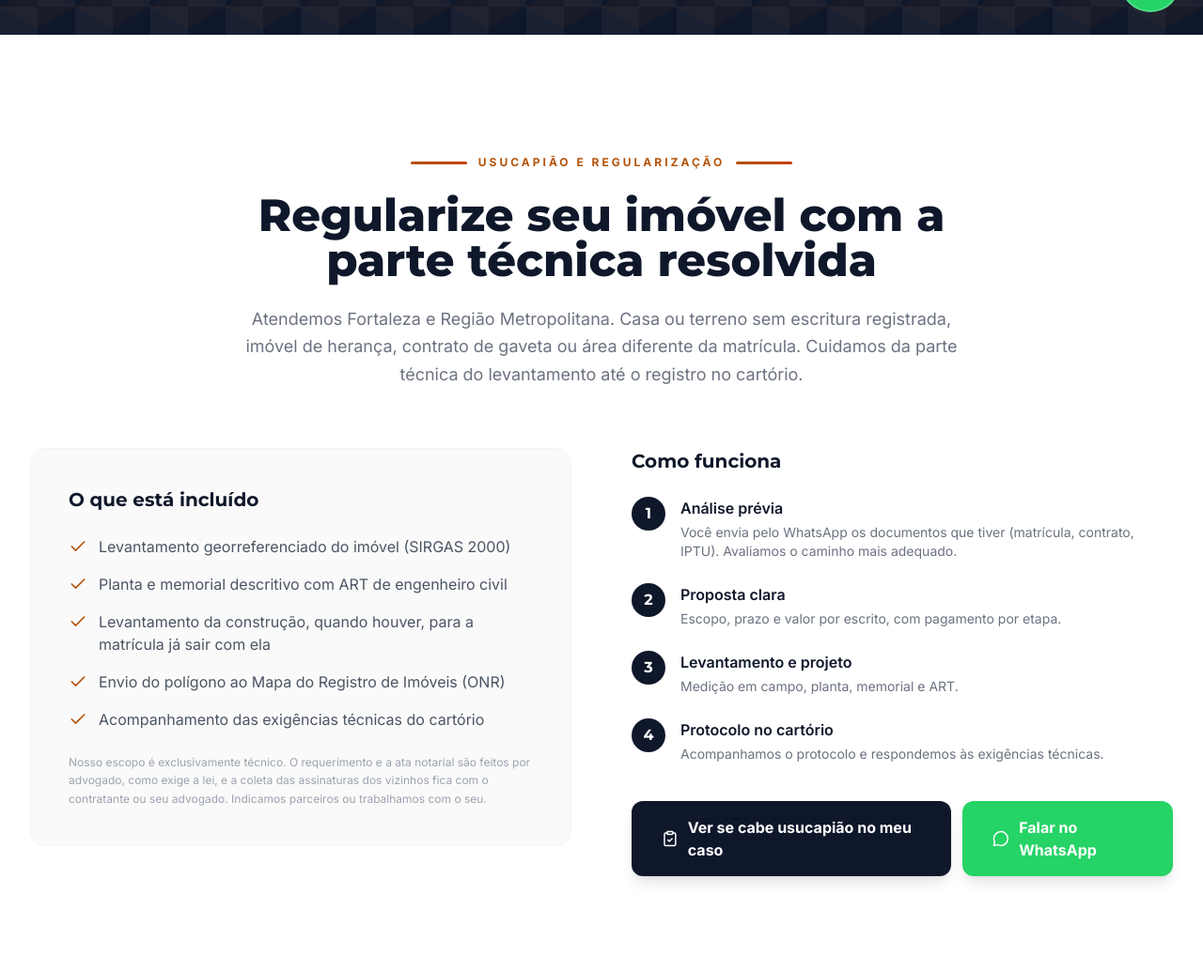
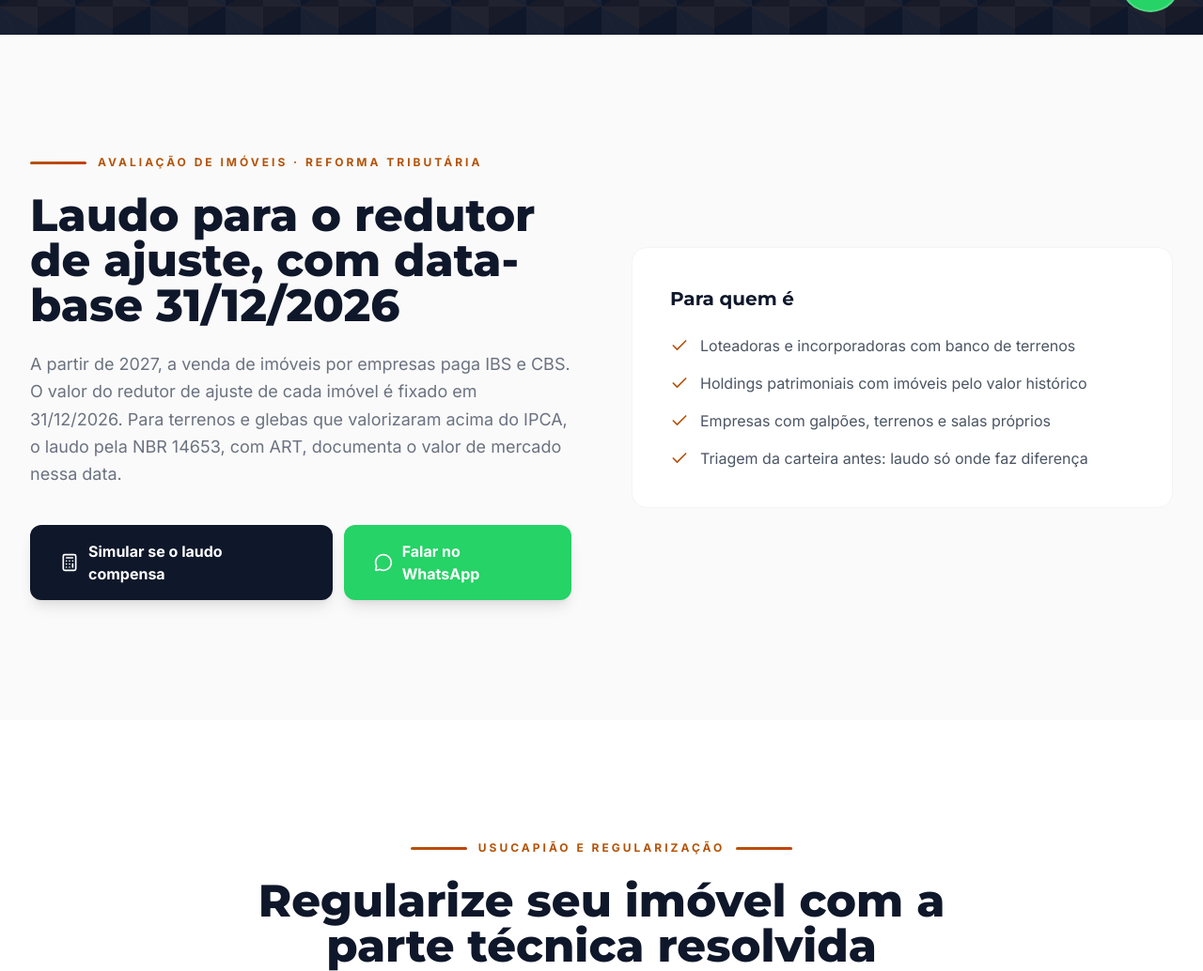
Before and after one commit to herbetcamelo/aec-studio-site, a plain HTML site: page index.html in a window 1280 px wide. Shown: the part 763-1797 px from the top of the page at 94% size. Drawn offline with nearby package versions, Linux system fonts and the light colour scheme.

Commit message:
Página inicial: seção e menu do laudo para o redutor de ajuste
Co-Authored-By: Claude Opus 5.5 <noreply@anthropic.com>
Claude-Session: https://claude.ai/code/session_014xN4FABZLgKeR3mUK9HyUY

```diff
--- a/index.html
+++ b/index.html
@@ -274,6 +274,7 @@
 
         <!-- Desktop Nav -->
         <nav class="hidden lg:flex items-center gap-8">
+          <a href="#avaliacao" class="nav-link text-sm font-medium text-brand-graphite/80 hover:text-brand-navy transition-colors">Avaliação</a>
           <a href="#usucapiao" class="nav-link text-sm font-medium text-brand-graphite/80 hover:text-brand-navy transition-colors">Usucapião</a>
           <a href="#solucoes" class="nav-link text-sm font-medium text-brand-graphite/80 hover:text-brand-navy transition-colors">Soluções</a>
           <a href="#autoridade" class="nav-link text-sm font-medium text-brand-graphite/80 hover:text-brand-navy transition-colors">Autoridade</a>
@@ -302,6 +303,7 @@
         </button>
       </div>
       <nav class="flex flex-col p-6 gap-1">
+        <a href="#avaliacao" class="mobile-nav-link py-3 px-4 rounded-lg text-brand-graphite hover:bg-brand-navy/5 font-medium transition-colors">Avaliação</a>
         <a href="#usucapiao" class="mobile-nav-link py-3 px-4 rounded-lg text-brand-graphite hover:bg-brand-navy/5 font-medium transition-colors">Usucapião</a>
         <a href="#solucoes" class="mobile-nav-link py-3 px-4 rounded-lg text-brand-graphite hover:bg-brand-navy/5 font-medium transition-colors">Soluções</a>
         <a href="#autoridade" class="mobile-nav-link py-3 px-4 rounded-lg text-brand-graphite hover:bg-brand-navy/5 font-medium transition-colors">Autoridade</a>
@@ -428,6 +430,51 @@
     <div class="absolute bottom-8 left-1/2 -translate-x-1/2 flex flex-col items-center gap-2 text-white/40 animate-bounce">
       <span class="text-[10px] tracking-[0.2em] uppercase">Explorar</span>
       <i data-lucide="chevron-down" class="w-4 h-4"></i>
+    </div>
+  </section>
+
+
+  <!-- ═══════════════════════════════════════════════ -->
+  <!-- SEÇÃO LAUDO PARA O REDUTOR DE AJUSTE            -->
+  <!-- ═══════════════════════════════════════════════ -->
+  <section id="avaliacao" class="py-24 lg:py-32 bg-brand-offwhite">
+    <div class="max-w-7xl mx-auto px-4 sm:px-6 lg:px-8">
+      <div class="grid lg:grid-cols-2 gap-12 lg:gap-16 items-center">
+        <div class="reveal">
+          <div class="flex items-center gap-3 mb-6">
+            <span class="accent-line rounded-full"></span>
+            <span class="text-xs font-bold tracking-[0.25em] text-brand-copper uppercase">Avaliação de imóveis · Reforma tributária</span>
+          </div>
+          <h2 class="font-heading font-extrabold text-3xl sm:text-4xl lg:text-5xl text-brand-navy leading-tight mb-6">
+            Laudo para o redutor de ajuste, com data-base 31/12/2026
+          </h2>
+          <p class="text-lg text-gray-500 leading-relaxed">
+            A partir de 2027, a venda de imóveis por empresas paga IBS e CBS. O valor do redutor de ajuste de cada imóvel é fixado em 31/12/2026. Para terrenos e glebas que valorizaram acima do IPCA, o laudo pela NBR 14653, com ART, documenta o valor de mercado nessa data.
+          </p>
+          <div class="mt-10 flex flex-col sm:flex-row gap-3">
+            <a href="/laudo-redutor-de-ajuste/"
+               class="inline-flex items-center justify-center gap-2.5 bg-brand-navy text-white px-8 py-4 rounded-xl font-bold text-base hover:opacity-90 transition-all duration-300 shadow-lg w-full sm:w-auto">
+              <i data-lucide="calculator" class="w-5 h-5"></i>
+              Simular se o laudo compensa
+            </a>
+            <a href="https://wa.me/5585991274802?text=Ol%C3%A1%2C%20quero%20avaliar%20os%20im%C3%B3veis%20da%20minha%20empresa%20para%20o%20redutor%20de%20ajuste."
+               target="_blank" rel="noopener" data-lead="avaliacao_secao"
+               class="btn-primary inline-flex items-center justify-center gap-2.5 bg-[#25D366] text-white px-8 py-4 rounded-xl font-bold text-base hover:bg-[#1ebe5b] transition-all duration-300 shadow-lg w-full sm:w-auto">
+              <i data-lucide="message-circle" class="w-5 h-5"></i>
+              Falar no WhatsApp
+            </a>
+          </div>
+        </div>
+        <div class="reveal bg-white rounded-2xl p-8 sm:p-10 border border-gray-100">
+          <h3 class="font-heading font-bold text-xl text-brand-navy mb-6">Para quem é</h3>
+          <ul class="space-y-4">
+            <li class="flex items-start gap-3"><i data-lucide="check" class="w-5 h-5 text-brand-copper flex-shrink-0 mt-0.5"></i><span class="text-gray-600">Loteadoras e incorporadoras com banco de terrenos</span></li>
+            <li class="flex items-start gap-3"><i data-lucide="check" class="w-5 h-5 text-brand-copper flex-shrink-0 mt-0.5"></i><span class="text-gray-600">Holdings patrimoniais com imóveis pelo valor histórico</span></li>
+            <li class="flex items-start gap-3"><i data-lucide="check" class="w-5 h-5 text-brand-copper flex-shrink-0 mt-0.5"></i><span class="text-gray-600">Empresas com galpões, terrenos e salas próprios</span></li>
+            <li class="flex items-start gap-3"><i data-lucide="check" class="w-5 h-5 text-brand-copper flex-shrink-0 mt-0.5"></i><span class="text-gray-600">Triagem da carteira antes: laudo só onde faz diferença</span></li>
+          </ul>
+        </div>
+      </div>
     </div>
   </section>
 
```
